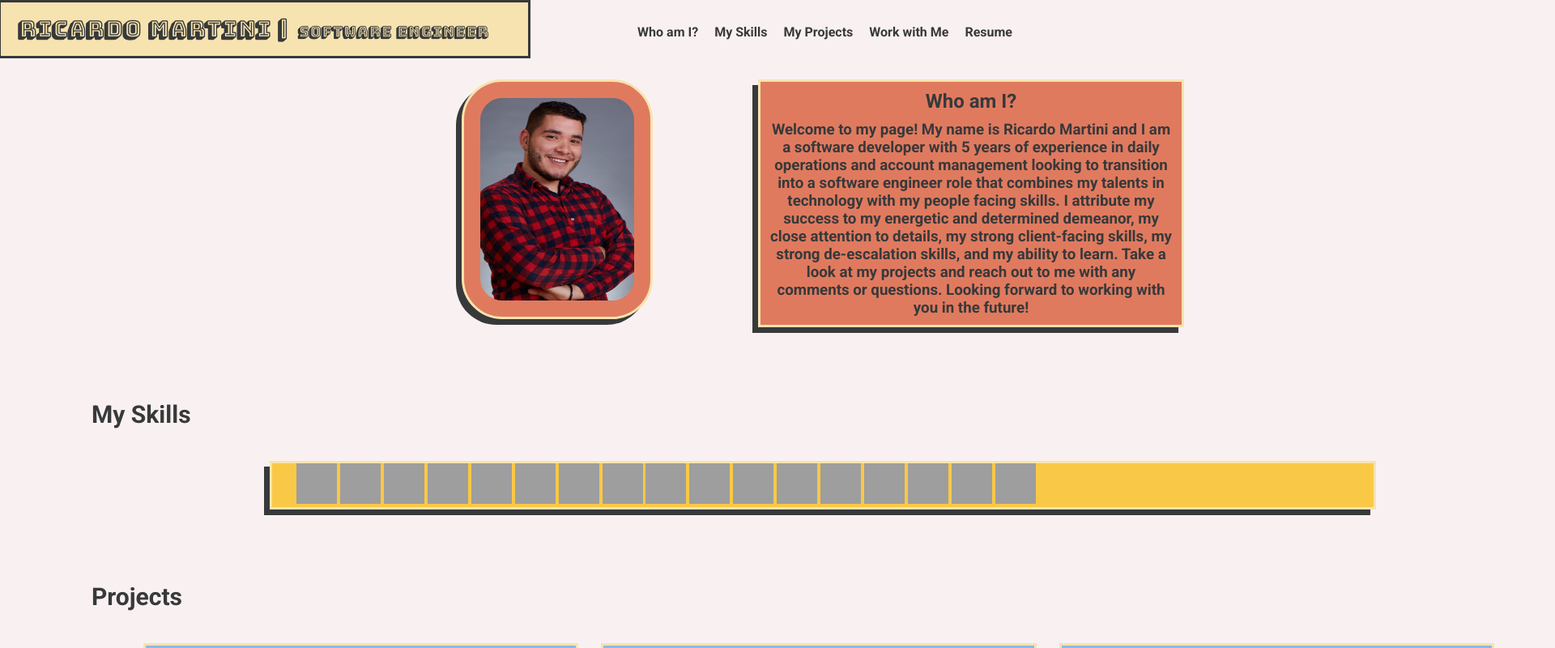
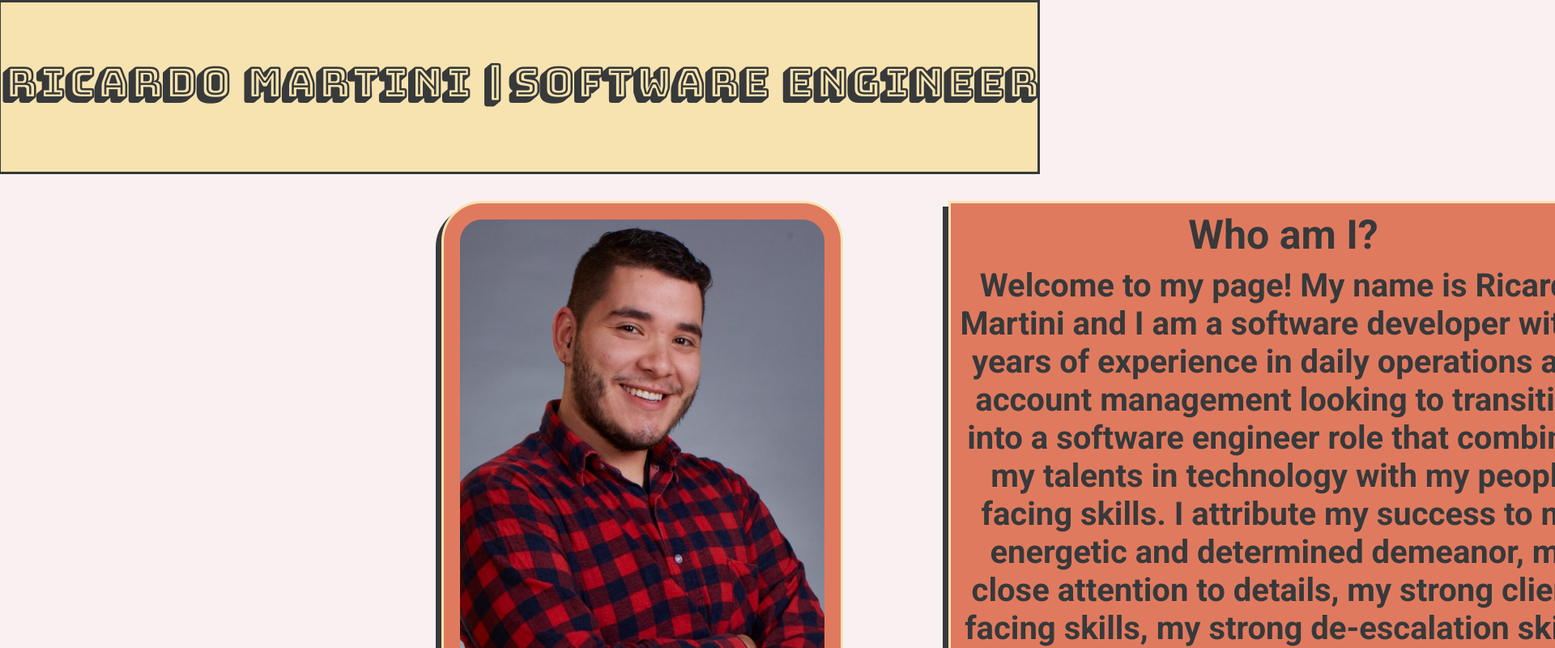
Before and after one commit to mrricardom/Portfolio, a plain HTML site: page index.html in a window 1280 px wide. Shown: the top 800 px of the page at 81% size, 1920 px wide, since content can reach past the window. Drawn offline with Linux system fonts and the light colour scheme; grey boxes are pictures that could not be loaded.

Commit message:
changed mediaqueries for screens under 900px

```diff
--- a/index.css
+++ b/index.css
@@ -33,6 +33,9 @@ nav {
   background-color: #f7e3af;
   padding-bottom: 10px;
   border: solid #37393a;
+}
+.collapse {
+  display: none;
 }
 
 .left-logo {
@@ -249,14 +252,76 @@ p.footer-p {
 }
 
 @media only screen and (min-device-width: 350px) and (max-device-width: 900px) {
-  nav {
-    width: max-content;
-    position: fixed;
-    margin-left: -10px;
+  #nav {
+    width: 100%;
+    /* position: fixed; */
+    /* margin-left: -10px; */
   }
+  .left-logo {
+    margin: 0 auto;
+    display: flex;
+    align-items: center;
+    justify-content: center;
+  }
+  h1.left-logo {
+    font-size: 50px;
+  }
+  .left-logo h4 {
+    font-size: 50px;
+  }
+  .right-nav {
+    display: none;
+  }
+  .about {
+    font-size: 40px;
+    width: 800px;
+  }
+  .about-h2 {
+    font-size: 50px;
+  }
+  .skill-h2,
+  .project-h2,
+  .work-h2 {
+    font-size: 60px;
+  }
+  .skills {
+    height: 90px;
+  }
+  .skills img {
+    height: 70px;
+    width: 70px;
+  }
+  .about-me {
+    margin-top: 150px;
+  }
+  #who-I-am img {
+    height: 700px;
+    width: 450px;
+  }
+  /* .right-nav {
+    display: none;
+  } */
 
   html {
     height: 100vh;
     width: max-content;
   }
+
+  .project-h4 {
+    font-size: 40px;
+  }
+  .project img {
+    height: 400px;
+    width: 400px;
+  }
+  .footer-p {
+    font-size: 2.5em;
+  }
+  .contact {
+    margin-bottom: 20px;
+  }
+  .email {
+    height: 50px;
+    font-size: 40px;
+  }
 }
--- a/index.html
+++ b/index.html
@@ -13,14 +13,11 @@
 
   <body>
     <div class="body">
-      <nav>
+      <nav id='nav'>
         <div class="left-logo">
           <h1 class="left-logo">Ricardo Martini |</h1>
           <h4>Software Engineer</h4>
         </div>
-        <!-- <div class="hamIcon">
-        <h3>&#9776;</h3>
-      </div> -->
         <div class="right-nav">
           <ul>
             <a href="#who-I-am">
--- a/script.js
+++ b/script.js
@@ -1,8 +1,8 @@
-function toggleClass() {
-  let menu = document.querySelector('.right-nav')
-  menu.classList.toggle('toggleHam')
-}
+// function toggleClass() {
+//   let menu = document.querySelector('.right-nav')
+//   menu.classList.toggle('collapse')
+// }
 
-let hamburger = document.querySelector('.hamIcon')
+// let hamburger = document.querySelector('.hamIcon')
 
-hamburger.addEventListener('click', toggleClass)
+// hamburger.addEventListener('click', toggleClass)
```
